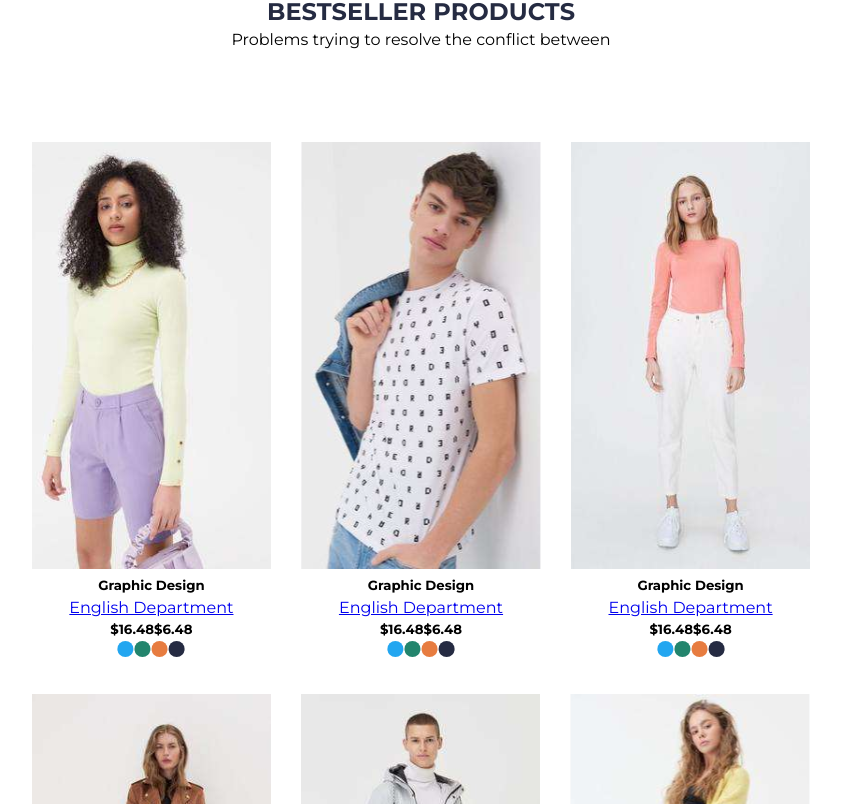
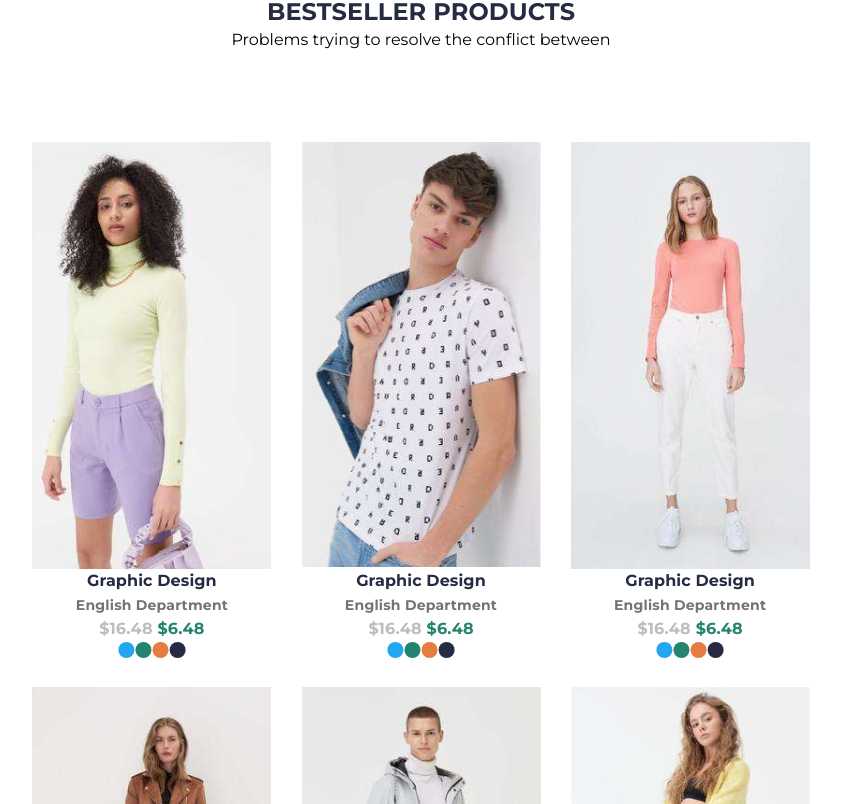
Before and after one commit to sesughyaagba/BBC_webPage, a React (Vite) app in the folder Week04/E-commerce/: page / in a window 1280 px wide. Shown: the part 1636-2440 px from the top of the page, without its empty margins (219-1060 px from the left). Built offline with nearby package versions, Linux system fonts and the light colour scheme.

Commit message:
completed footer

```diff
--- a/Week04/E-commerce/src/Components/FeaturedProducts.jsx
+++ b/Week04/E-commerce/src/Components/FeaturedProducts.jsx
@@ -130,11 +130,11 @@ const FeaturedProducts = () => {
                 <img src={record.imageSrc} alt={record.altText} />
               </div>
               <div className="product-info">
-                <h5 className="dept-link">{record.department}</h5>
-                <a href="#">{record.departmentLink}</a>
+                <h5 className="dept">{record.department}</h5>
+                <a href="#" className='dept-link'>{record.departmentLink}</a>
                 <h5 className="price">
-                  <span>{record.price.originalPrice}</span>
-                  <span>{record.price.discountedPrice}</span>
+                  <span className='price-1'>{record.price.originalPrice}</span>
+                  <span className='price-2'>{record.price.discountedPrice}</span>
                 </h5>
                 <div className="fill-imgs">
                   <a href="#">
--- a/Week04/E-commerce/src/index.css
+++ b/Week04/E-commerce/src/index.css
@@ -10,6 +10,7 @@
   -moz-osx-font-smoothing: grayscale;
   -webkit-text-size-adjust: 100%;
 
+  /* Colors */
   --color-texthighlight: rgb(37 43 66);
   --second-text-color: #737373;
   --light-text-color: #fff;
@@ -23,6 +24,7 @@
   --danger-color: #e74040;
   --primary-color: #23a6f0;
   --light-gray-1: #fafafa;
+  --muted-color: #bdbdbd;
 }
 * {
   margin: 0;
@@ -341,18 +343,69 @@ button {
   justify-content: center;
   align-items: center;
 }
+.product-list-child .product-card .product-img {
+  width: 100%;
+  overflow: hidden;
+  width: 14.9375rem;
+  height: 26.6875rem;
+  flex-shrink: 0;
+}
+.product-list-child .product-img img {
+  object-fit: cover;
+  width: 100%;
+  height: auto;
+}
 .product-info {
   text-align: center;
 }
+.product-card .dept {
+  color: var(--text-color);
+  text-align: center;
+  font-size: 1rem;
+  font-weight: 700;
+  line-height: 1.5rem;
+  letter-spacing: 0.00625rem;
+}
+.product-card .dept-link {
+  color: var(--second-text-color);
+  text-align: center;
+  font-size: 0.875rem;
+  font-weight: 700;
+  line-height: 1.5rem;
+  letter-spacing: 0.0125rem;
+  text-decoration: none;
+}
+.product-card .price {
+  display: flex;
+  gap: 0.31rem;
+  justify-content: center;
+  align-items: center;
+}
 
-.product-img {
-  width: 100%;
-  overflow: hidden;
+.product-card .price .price-1 {
+  color: var(--muted-color, #bdbdbd);
+  text-align: center;
+  font-family: Montserrat;
+  font-size: 1rem;
+  font-style: normal;
+  font-weight: 700;
+  line-height: 1.5rem;
+  letter-spacing: 0.00625rem;
 }
-.product-img img {
-  object-fit: cover;
-  width: 100%;
-  height: auto;
+.product-card .price .price-2 {
+  color: var(--secondary-color-1);
+  text-align: center;
+  font-size: 1rem;
+  font-style: normal;
+  font-weight: 700;
+  line-height: 1.5rem;
+  letter-spacing: 0.00625rem;
+  max-width: 3.25rem;
+}
+.product-card .fill-imgs {
+  height: 1rem;
+  display: flex;
+  justify-content: center;
 }
 
 /* Middle banner  */
@@ -709,8 +762,23 @@ button {
   line-height: 1.5rem;
   letter-spacing: 0.0125rem;
 }
-.bottom-footer-header .footer-links{
+.bottom-footer-header .footer-links {
+  display: flex;
+  flex-direction: column;
+  align-items: flex-start;
+  gap: 0.625rem;
+}
+.footer-links li {
+  list-style: none;
+  color: var(--second-text-color);
+  font-size: 0.875rem;
+  font-weight: 700;
+  line-height: 1.5rem;
+  letter-spacing: 0.0125rem;
+}
 
+.footer-links a {
+  text-decoration: none;
 }
 
 @media screen and (max-width: 795px) {
```
